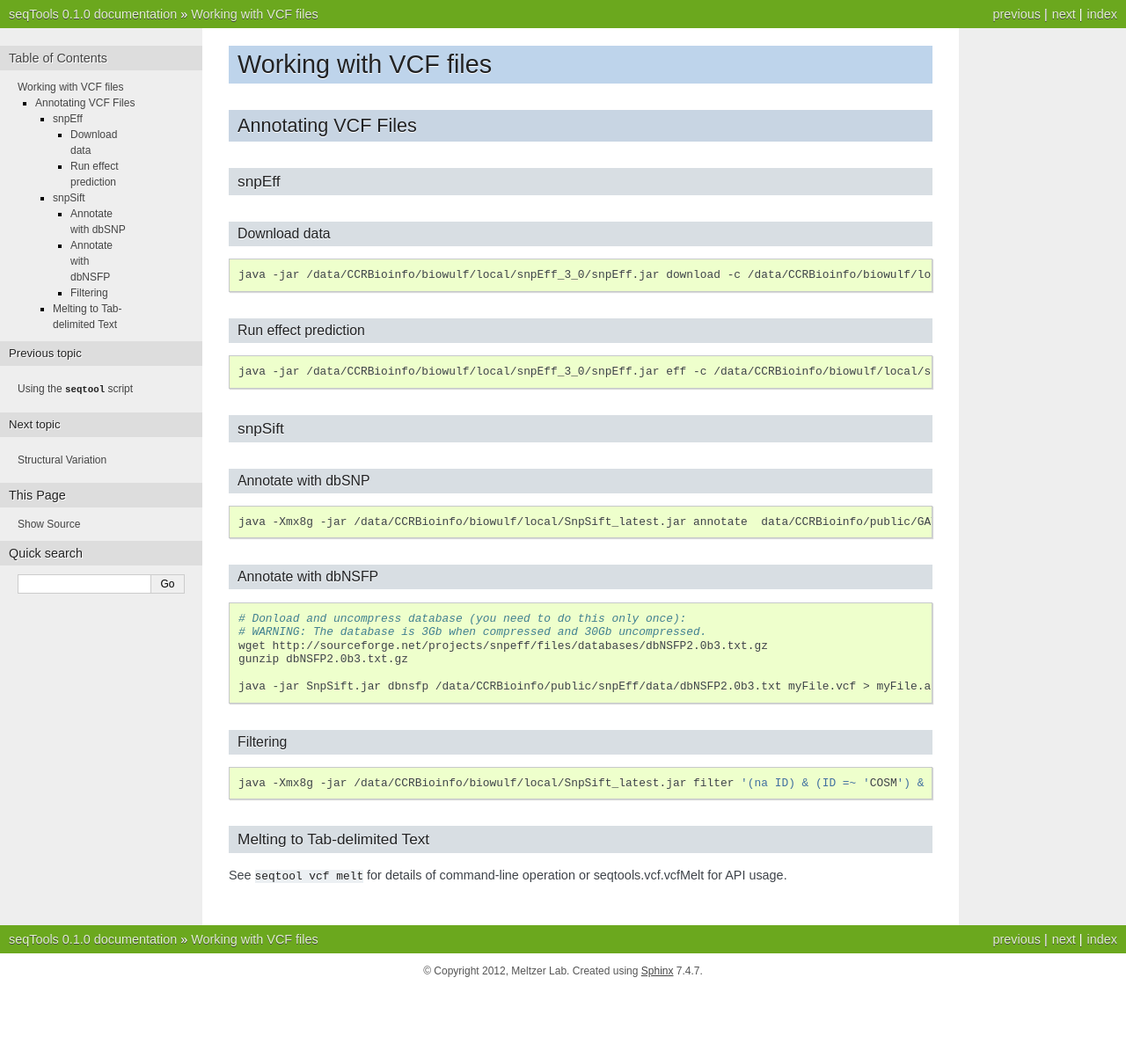
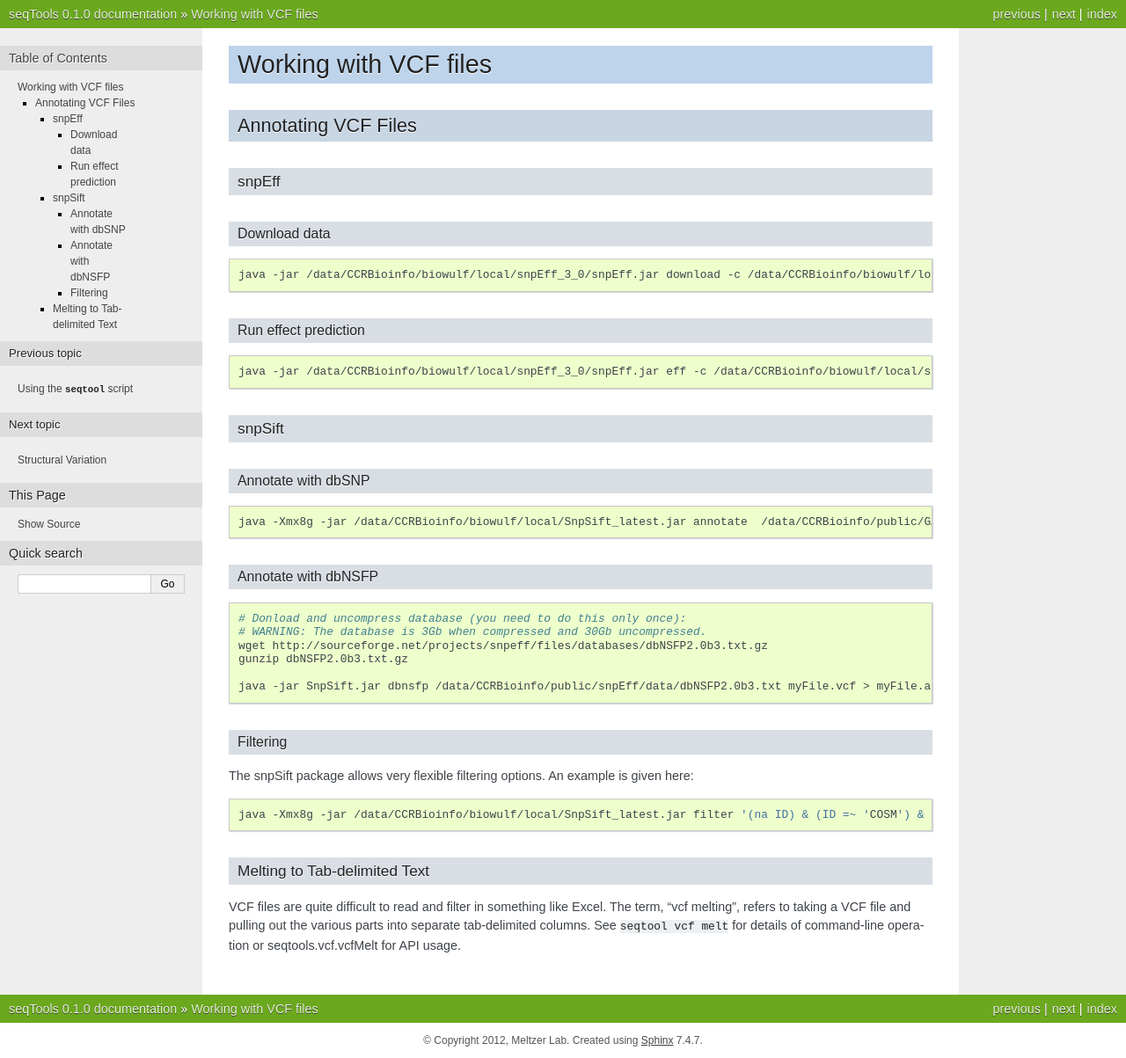
Before and after one commit to seandavi/SDST, a Sphinx documentation site: the page built from doc/vcf.rst, in a window 1280 px wide. Shown: the whole page at 88% size. Built offline with Sphinx 7.4.7, drawn with Linux system fonts in a browser that asks for light colours; before the commit the page ends 1124 px from its top, so only the background shows below that.

Commit message:
Added a few lines to vcf docs

```diff
--- a/doc/vcf.rst
+++ b/doc/vcf.rst
@@ -31,7 +31,7 @@ Annotate with dbSNP
 
 .. code-block:: bash
 
-    java -Xmx8g -jar /data/CCRBioinfo/biowulf/local/SnpSift_latest.jar annotate  data/CCRBioinfo/public/GATK/bundle/1.5/hg19/dbsnp_135.hg19.excluding_sites_after_129.vcf tmp2.vcf > tmp2.dbsnp.vcf
+    java -Xmx8g -jar /data/CCRBioinfo/biowulf/local/SnpSift_latest.jar annotate  /data/CCRBioinfo/public/GATK/bundle/1.5/hg19/dbsnp_135.hg19.excluding_sites_after_129.vcf tmp2.vcf > tmp2.dbsnp.vcf
 
 
 
@@ -51,6 +51,8 @@ Annotate with dbNSFP
 Filtering
 ^^^^^^^^^
 
+The snpSift package allows very flexible filtering options.  An example is given here:
+
 .. code-block:: bash
 
     java -Xmx8g -jar /data/CCRBioinfo/biowulf/local/SnpSift_latest.jar filter '(na ID) & (ID =~ 'COSM') & !( ID =~ 'rs')' -f
@@ -58,4 +60,4 @@ Filtering
 Melting to Tab-delimited Text
 -----------------------------
 
-See ``seqtool vcf melt`` for details of command-line operation or seqtools.vcf.vcfMelt for API usage.
+VCF files are quite difficult to read and filter in something like Excel.  The term, "vcf melting", refers to taking a VCF file and pulling out the various parts into separate tab-delimited columns.  See ``seqtool vcf melt`` for details of command-line operation or seqtools.vcf.vcfMelt for API usage.
```
